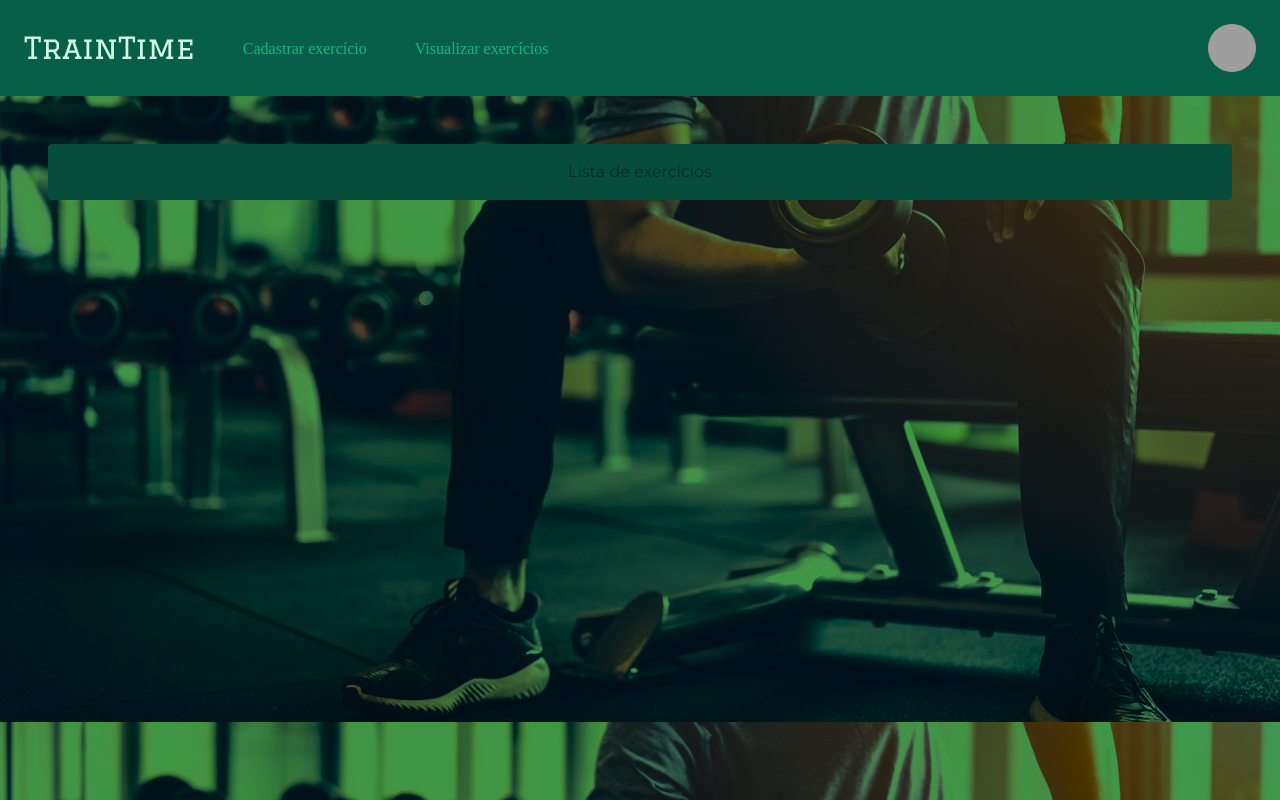
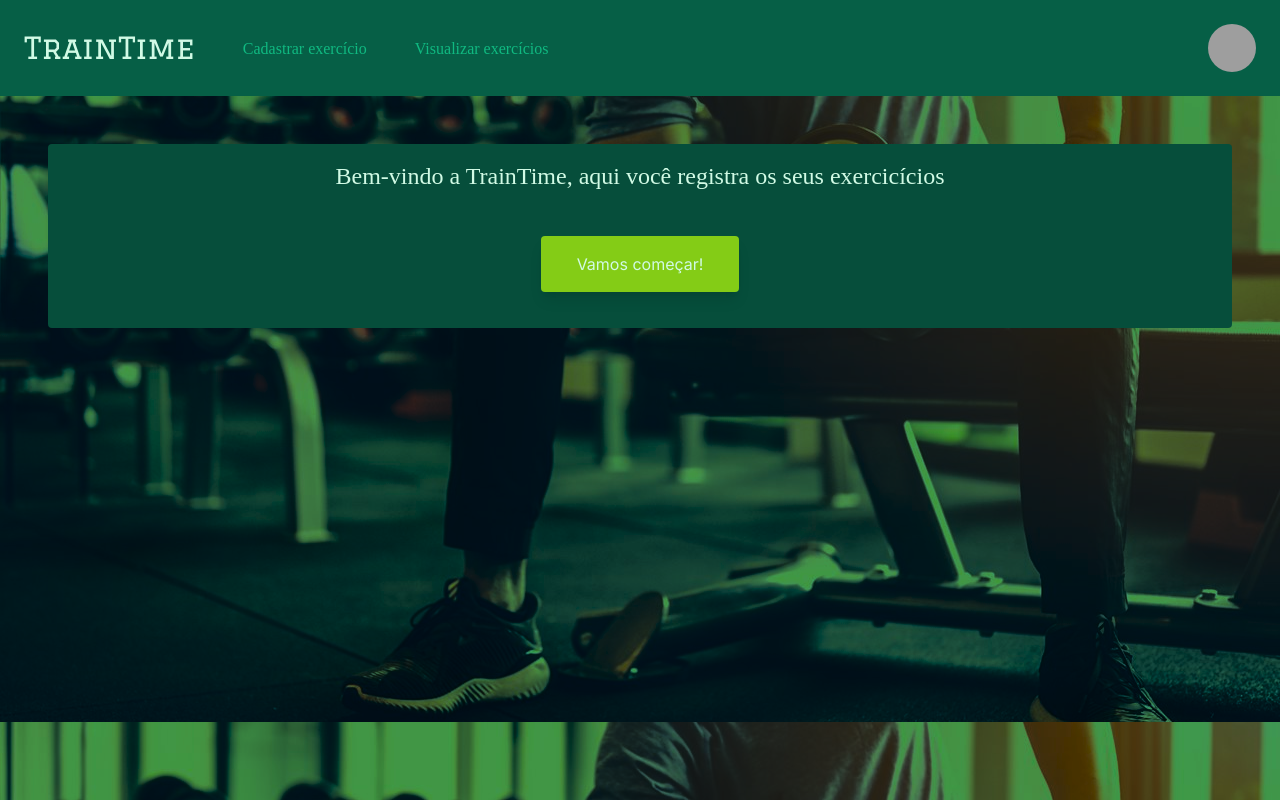
Before and after one commit to biancabt1102/TrainTime-Web, a Next.js app: page / in a window 1280 px wide. Built offline with nearby package versions, Linux system fonts and the light colour scheme; grey boxes are pictures that could not be loaded; a web font is replaced by a local one.

Commit message:
Estilo atualizado

```diff
--- a/src/app/avaliacao/page.js
+++ b/src/app/avaliacao/page.js
@@ -36,7 +36,7 @@ export default function Avaliacao() {
       <NavBar active={"avaliacao"} />
 
       <main className="bg-emerald-900 m-12 p-4 rounded">
-        <h2 className="text-center">Cadastrar exercícios</h2>
+        <h2 className="text-center text-emerald-100 text-2xl">Cadastrar exercícios</h2>
 
         <form action={onCreate} className="p-4">
           <InputText label="Nome do exercício" placeholder="Digite o nome do exercício"
--- a/src/app/exercicios/DataRow.jsx
+++ b/src/app/exercicios/DataRow.jsx
@@ -5,7 +5,7 @@ export default function DataRow({ exercicio }) {
     return (
         <div id="data-row" className='flex items-center justify-between bg-green-700 p-4 m-4 rounded'>
             <div className='flex gap-2'>
-                <span>{exercicio.nomeDoExercicio}</span>
+                <span className='text-emerald-100'>{exercicio.nomeDoExercicio}</span>
             </div>
             <div className='flex gap-2 items-center'>
                 <ChevronDownIcon className='h-10 w-10 text-green-950 hover:text-yellow-400 cursor-pointer' />
--- a/src/app/exercicios/page.js
+++ b/src/app/exercicios/page.js
@@ -14,7 +14,7 @@ export default async function Exercicios() {
 
       <main className="bg-emerald-900 m-12 p-4 rounded">
         <div className="flex justify-around items-center">
-          <h2 className="text-center font-museo font-semibold text-2xl">Lista de exercícios</h2>
+          <h2 className="text-center font-museo font-semibold text-2xl text-emerald-100">Lista de exercícios</h2>
           <Button href="/avaliacao"><PlusIcon className="h-8 w-8" /></Button>
         </div>
 
--- a/src/app/page.js
+++ b/src/app/page.js
@@ -1,3 +1,4 @@
+import Button from "@/components/Button";
 import NavBar from "@/components/NavBar";
 
 export default function Home() {
@@ -6,7 +7,13 @@ export default function Home() {
       <NavBar />
 
       <main className="bg-emerald-900 m-12 p-4 rounded">
-        <h2 className="text-center font-mont font-normal">Lista de exercícios</h2>
+        <h2 className="text-center font-museo text-emerald-100 text-2xl">Bem-vindo a TrainTime, aqui você registra os seus exercicícios</h2>
+        <div className="flex justify-center mt-11 mb-5">
+          <Button
+            href="/avaliacao"
+            variant="third"
+          >Vamos começar!</Button>
+        </div>
       </main>
     </>
   );
--- a/src/components/Button.jsx
+++ b/src/components/Button.jsx
@@ -1,13 +1,14 @@
 import Link from 'next/link';
-import React from 'react'
+import React from 'react';
 
 export default function Button({children, variant="primary", type="link", ...props}) {
     const styles = {
         primary: "bg-amber-600",
-        secundary: "bg-gray-600"
+        secundary: "bg-gray-600",
+        third: "bg-lime-500"
     }
 
-    const variantClass = `flex items-center gap-2 px-6 py-1 rounded shadow-lg ring-black ${styles[variant]}`;
+    const variantClass = `flex items-center gap-2 px-9 py-4 rounded shadow-lg ring-black text-emerald-100 ${styles[variant]}`;
 
     return (
         <>
```
